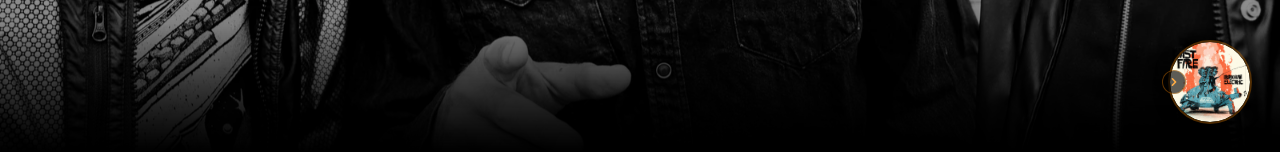
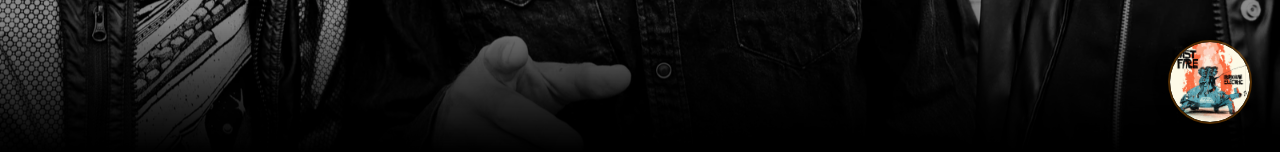
Before and after one commit to jeppetuxen/ibrahim-electric, a React (Vite) app in the folder ibrahim-react/: page /#new-release in a window 1280 px wide. Shown: the part 648-800 px from the top of the page. Built offline with nearby package versions, Linux system fonts and the light colour scheme.

Commit message:
Simplify player interaction - click vinyl to expand and play
- Remove expand/collapse icon button
- Clicking vinyl now auto-expands player and starts playing
- Cleaner, more intuitive single-click interaction
- Remove unused expand-icon CSS

```diff
--- a/ibrahim-react/src/components/StickyAudioPlayer.jsx
+++ b/ibrahim-react/src/components/StickyAudioPlayer.jsx
@@ -28,14 +28,11 @@ const StickyAudioPlayer = () => {
   };
 
   const handleVinylClick = () => {
-    // Simply toggle play/pause when vinyl is clicked
+    // Expand and start playing on vinyl click
+    if (!isPlayerExpanded) {
+      toggleExpanded();
+    }
     togglePlay();
-  };
-
-  const handleExpandClick = (e) => {
-    // Toggle expanded state when clicking the controls area
-    e.stopPropagation();
-    toggleExpanded();
   };
 
   if (!isPlayerVisible) return null;
@@ -100,7 +97,7 @@ const StickyAudioPlayer = () => {
         </div>
       </div>
 
-      {/* Vinyl record (always visible, click to toggle play/pause) */}
+      {/* Vinyl record (always visible, click to expand and play) */}
       <div className="vinyl-container">
         <div
           className={`vinyl-record ${isPlaying ? 'playing' : 'paused'}`}
@@ -117,20 +114,6 @@ const StickyAudioPlayer = () => {
             />
           )}
         </div>
-        {/* Expand icon */}
-        <button
-          onClick={handleExpandClick}
-          className="expand-icon"
-          aria-label={isPlayerExpanded ? "Collapse player" : "Expand player"}
-        >
-          <svg className="w-4 h-4" fill="currentColor" viewBox="0 0 20 20">
-            {isPlayerExpanded ? (
-              <path fillRule="evenodd" d="M12.707 5.293a1 1 0 010 1.414L9.414 10l3.293 3.293a1 1 0 01-1.414 1.414l-4-4a1 1 0 010-1.414l4-4a1 1 0 011.414 0z" clipRule="evenodd" />
-            ) : (
-              <path fillRule="evenodd" d="M7.293 14.707a1 1 0 010-1.414L10.586 10 7.293 6.707a1 1 0 011.414-1.414l4 4a1 1 0 010 1.414l-4 4a1 1 0 01-1.414 0z" clipRule="evenodd" />
-            )}
-          </svg>
-        </button>
       </div>
     </div>
   );
--- a/ibrahim-react/src/index.css
+++ b/ibrahim-react/src/index.css
@@ -712,38 +712,6 @@ nav a:hover {
   box-shadow: 0 0 0 2px rgba(0, 0, 0, 0.5);
 }
 
-/* Expand icon button */
-.expand-icon {
-  position: absolute;
-  left: -8px;
-  top: 50%;
-  transform: translateY(-50%);
-  width: 24px;
-  height: 24px;
-  border-radius: 50%;
-  background: rgba(0, 0, 0, 0.9);
-  border: 1px solid rgba(255, 140, 0, 0.5);
-  color: var(--accent-color);
-  display: flex;
-  align-items: center;
-  justify-content: center;
-  cursor: pointer;
-  opacity: 0.7;
-  transition: all 0.3s ease;
-  z-index: 3;
-}
-
-.expand-icon:hover {
-  opacity: 1;
-  background: rgba(255, 140, 0, 0.2);
-  border-color: var(--accent-color);
-  transform: translateY(-50%) scale(1.1);
-}
-
-.expand-icon:active {
-  transform: translateY(-50%) scale(0.95);
-}
-
 .vinyl-record {
   animation: spin 1.8s linear infinite;
   animation-play-state: paused;
@@ -834,15 +802,4 @@ nav a:hover {
     width: 16px;
     height: 16px;
   }
-
-  .expand-icon {
-    width: 28px;
-    height: 28px;
-    left: -10px;
-  }
-
-  .expand-icon svg {
-    width: 16px;
-    height: 16px;
-  }
 }
```
